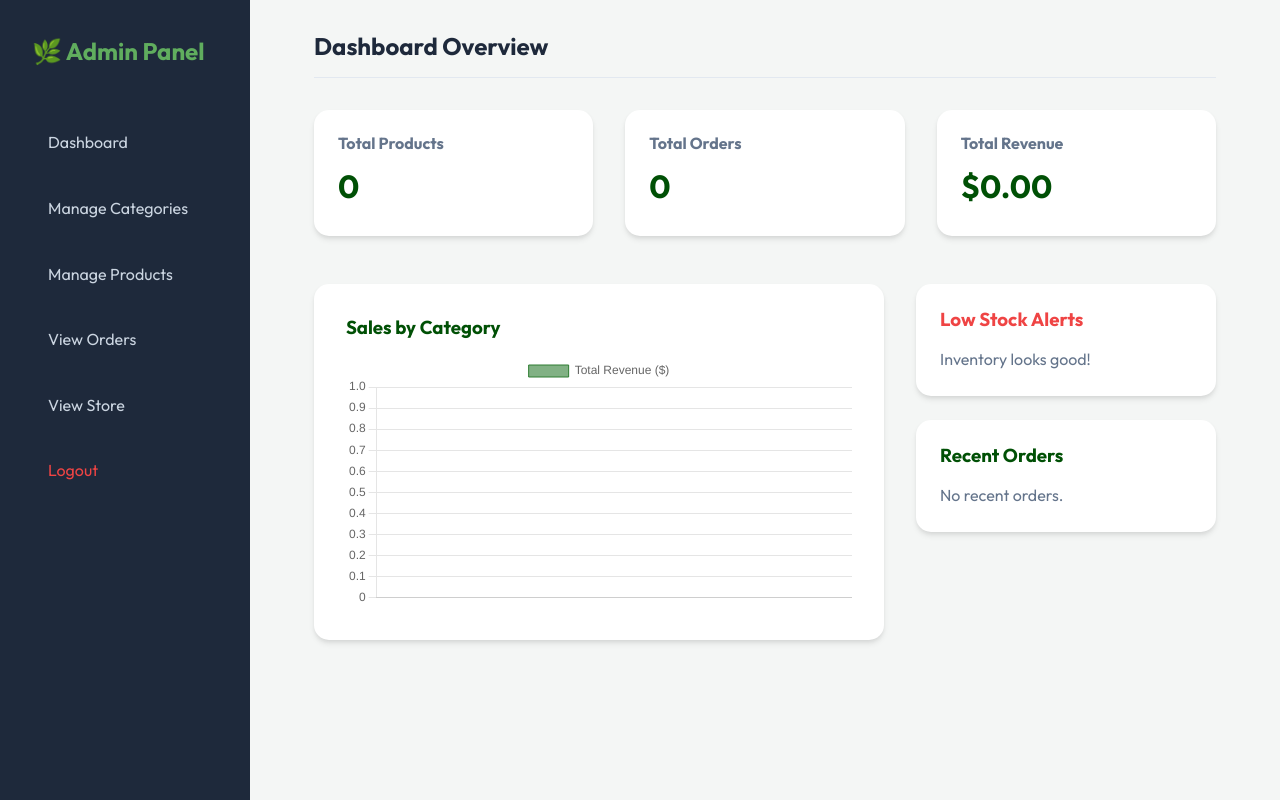
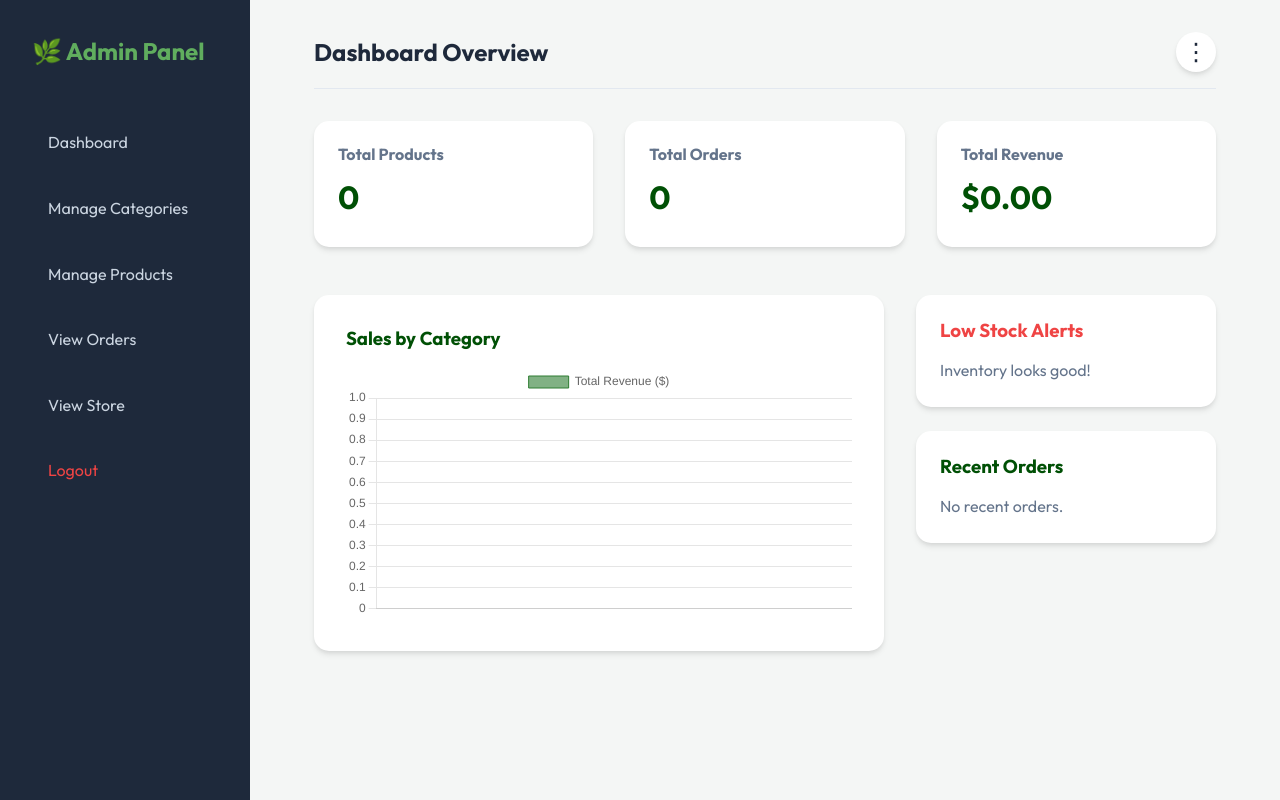
Before and after one commit to maqboolhussain914-ops/Paradise-Nursery-Online-Plant-Seed-Store, a Flask app: page /admin in a window 1280 px wide. Run offline with Flask 3, Linux system fonts and the light colour scheme; the visitor is signed in with stand-in values (Sample User, id 1); data that the repository does not hold is empty.

Commit message:
Add 3-dot dropdown menu for quick admin/store toggling

```diff
--- a/static/css/style.css
+++ b/static/css/style.css
@@ -364,3 +364,66 @@ footer {
     background: var(--primary-color);
     color: white;
 }
+
+/* --- Dropdown / Kebab Menu Styles --- */
+.dropdown {
+    position: relative;
+    display: inline-block;
+}
+
+.kebab-menu {
+    background: transparent;
+    border: none;
+    font-size: 1.5rem;
+    cursor: pointer;
+    padding: 0.5rem;
+    color: var(--text-primary);
+    border-radius: 50%;
+    transition: background 0.3s;
+    line-height: 1;
+    display: flex;
+    align-items: center;
+    justify-content: center;
+}
+
+.kebab-menu:hover {
+    background: rgba(0,0,0,0.05);
+}
+
+.dropdown-content {
+    display: none;
+    position: absolute;
+    right: 0;
+    top: 100%;
+    background-color: white;
+    min-width: 180px;
+    box-shadow: var(--shadow-lg);
+    border-radius: 10px;
+    z-index: 1000;
+    overflow: hidden;
+    margin-top: 0.5rem;
+}
+
+.dropdown-content.show {
+    display: block;
+    animation: fadeInDown 0.2s ease-out forwards;
+}
+
+.dropdown-content a {
+    color: var(--text-primary);
+    padding: 12px 16px;
+    text-decoration: none;
+    display: block;
+    font-weight: 500;
+    transition: background 0.2s;
+}
+
+.dropdown-content a:hover {
+    background-color: #f8fafc;
+    color: var(--primary-dark);
+}
+
+@keyframes fadeInDown {
+    from { opacity: 0; transform: translateY(-10px); }
+    to { opacity: 1; transform: translateY(0); }
+}
--- a/static/js/main.js
+++ b/static/js/main.js
@@ -30,4 +30,27 @@ document.addEventListener('DOMContentLoaded', () => {
             }
         });
     }
+
+    // Dropdown / Kebab Menu Toggle
+    const dropdowns = document.querySelectorAll('.dropdown');
+    dropdowns.forEach(dropdown => {
+        const btn = dropdown.querySelector('.kebab-menu');
+        const content = dropdown.querySelector('.dropdown-content');
+
+        if (btn && content) {
+            btn.addEventListener('click', (e) => {
+                e.stopPropagation();
+                // Close all other dropdowns first
+                document.querySelectorAll('.dropdown-content.show').forEach(c => {
+                    if (c !== content) c.classList.remove('show');
+                });
+                content.classList.toggle('show');
+            });
+        }
+    });
+
+    // Close dropdowns when clicking outside
+    document.addEventListener('click', () => {
+        document.querySelectorAll('.dropdown-content.show').forEach(c => c.classList.remove('show'));
+    });
 });
--- a/templates/admin/base.html
+++ b/templates/admin/base.html
@@ -109,7 +109,18 @@
         <main class="admin-content">
             <header class="admin-header">
                 <h2>{% block header %}{% endblock %}</h2>
-                {% block header_actions %}{% endblock %}
+                <div style="display: flex; align-items: center; gap: 1rem;">
+                    {% block header_actions %}{% endblock %}
+
+                    <!-- 3-Dot Toggle Menu -->
+                    <div class="dropdown">
+                        <button class="kebab-menu" style="background: white; box-shadow: var(--shadow-sm); width: 40px; height: 40px;">⋮</button>
+                        <div class="dropdown-content">
+                            <a href="{{ url_for('index') }}">View Store Dashboard</a>
+                            <a href="{{ url_for('admin_logout') }}">Logout Admin</a>
+                        </div>
+                    </div>
+                </div>
             </header>
             {% block content %}{% endblock %}
         </main>
```
Also changed, not shown: templates/base.html (+13 -0 lines).
